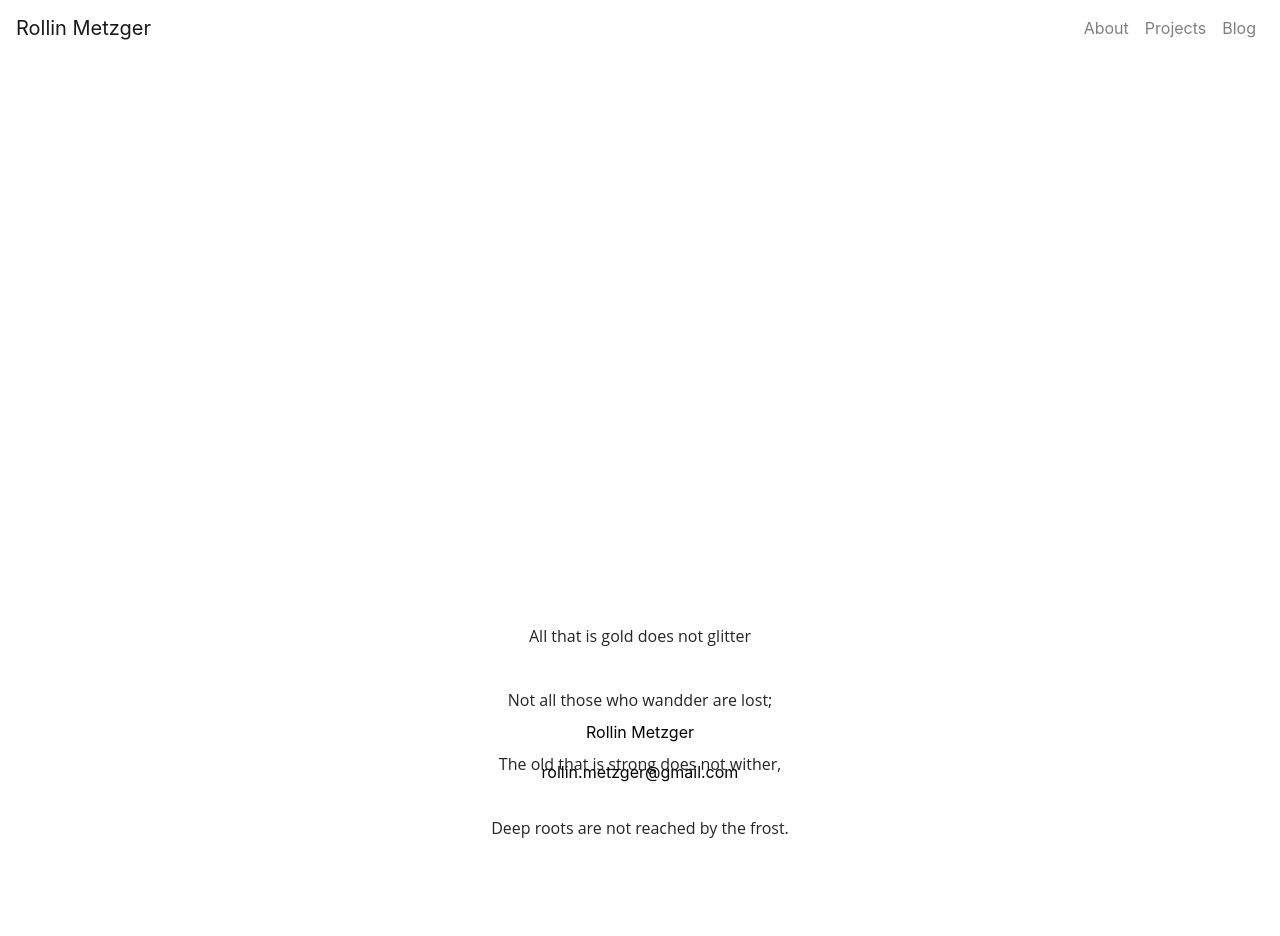
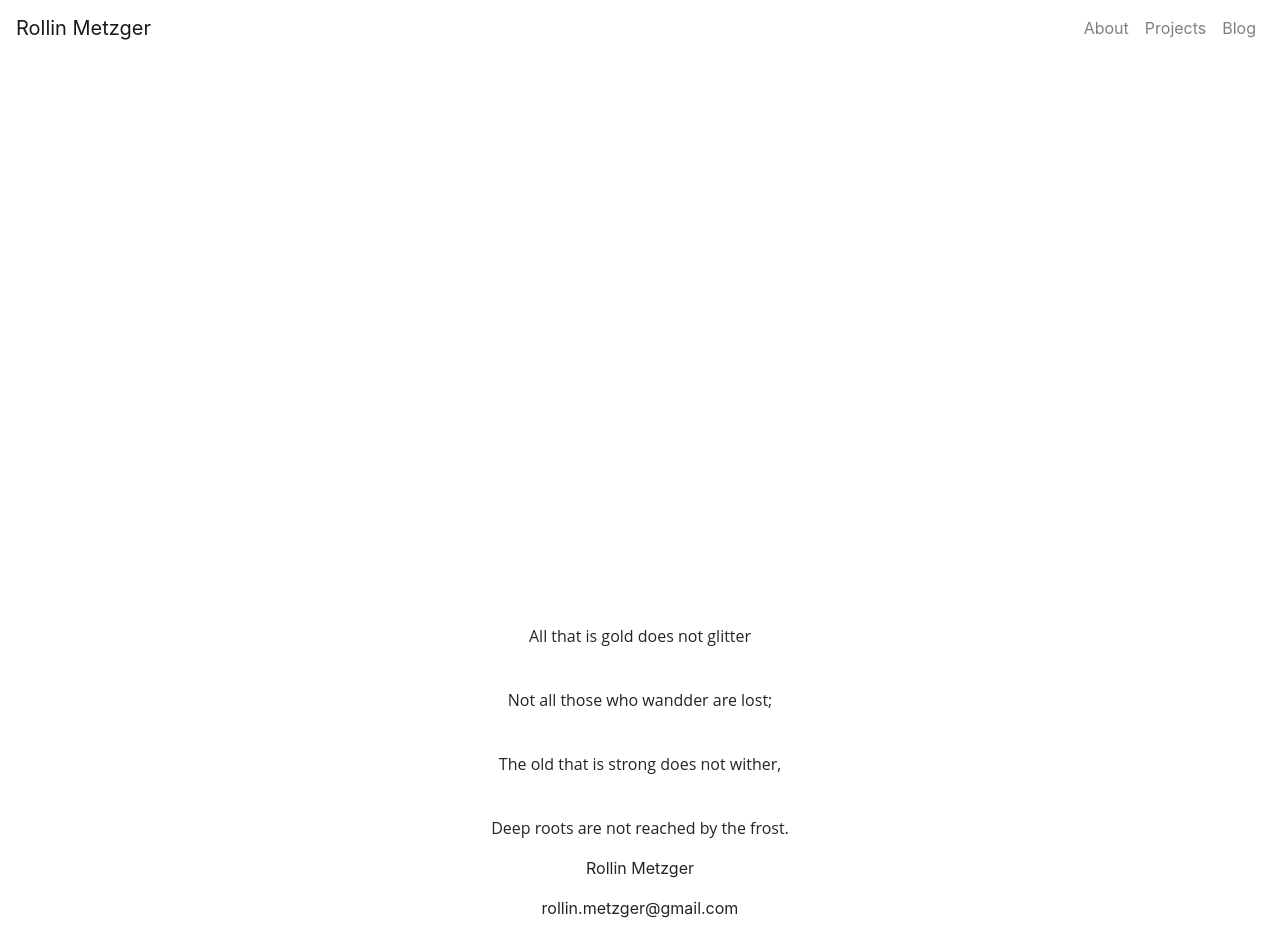
Before and after one commit to alcesalces11331/Portfolio, a React (Create React App) app: page /about in a window 1280 px wide. Before the commit the page ends 856 px from the top, so only its background shows below. Built offline with nearby package versions, Linux system fonts and the light colour scheme.

Commit message:
Refactor header and footer slightly

```diff
--- a/src/App.css
+++ b/src/App.css
@@ -105,8 +105,8 @@ img {
   text-decoration: none;
 }
 
-.header-nav-link:hover {
-  text-decoration: underline;
+#responsive-navbar-nav {
+  text-align: right;
 }
 
 /* ##################### BODY ##################### */
@@ -237,11 +237,3 @@ body {
   align-items: center;
   justify-content: center;
 }
-
-#footer {
-  display: inline-block;
-  position: fixed;
-  justify-content: center;
-  bottom: 0;
-  color: rgb(0, 0, 0);
-}
--- a/src/router/AppRouter.js
+++ b/src/router/AppRouter.js
@@ -28,9 +28,8 @@ function AppRouter() {
                     <Route path="/about" exact component={About} />
                 </Switch>
 
-
+                <Footer />
             </div>
-            <Footer />
         </Router>
     )
 }
```
